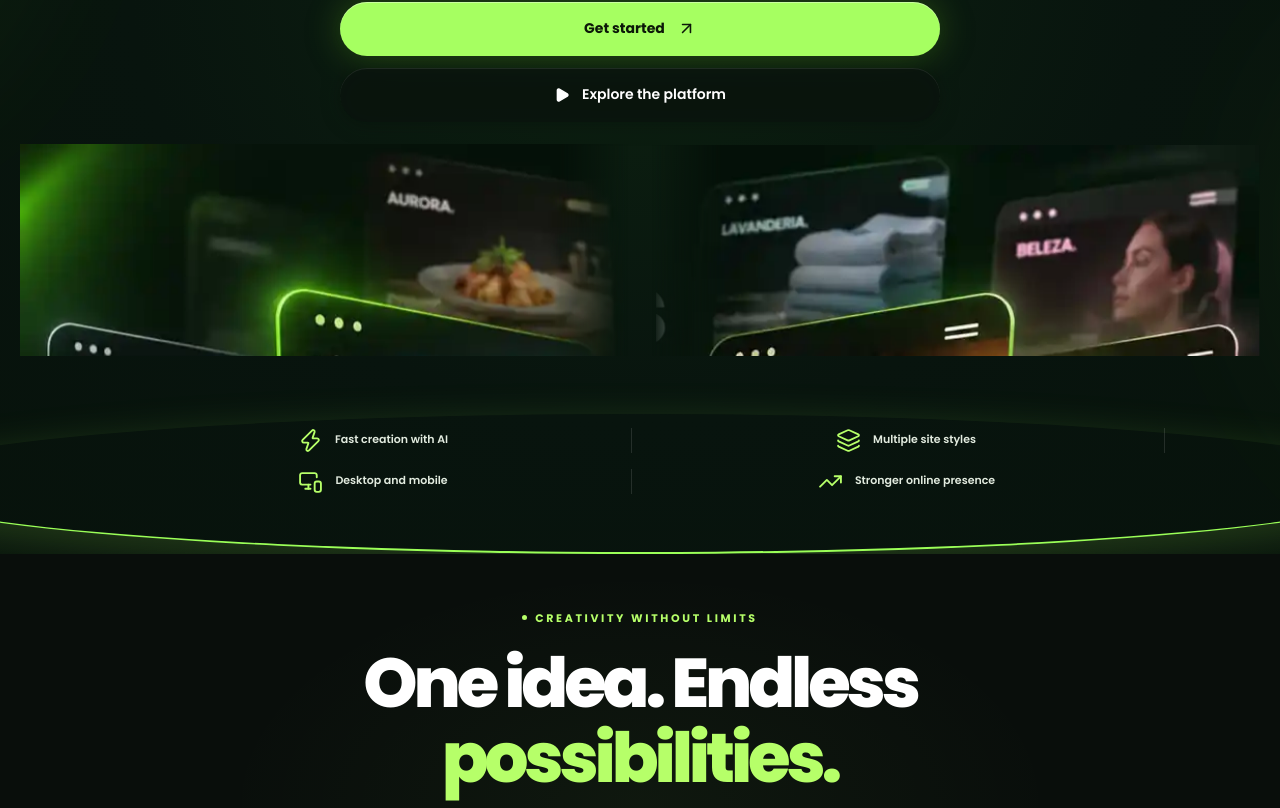
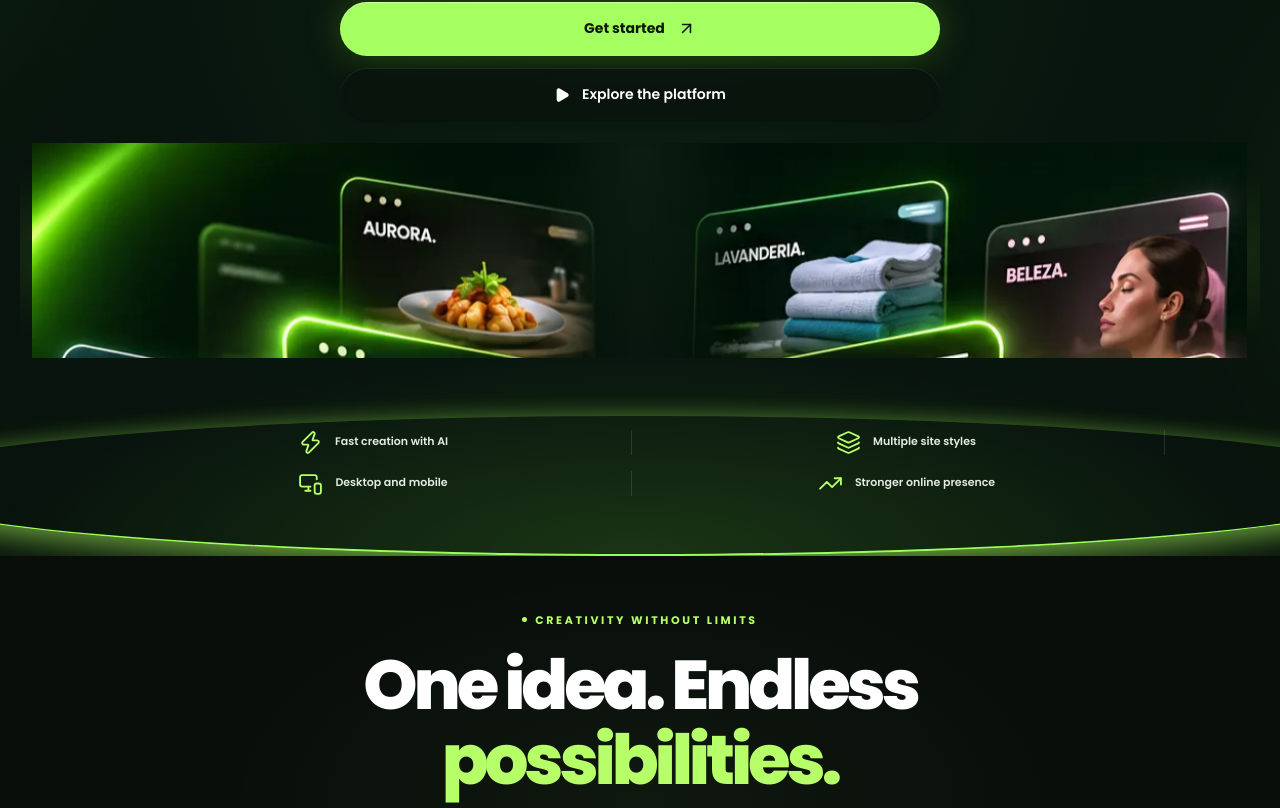
Before and after one commit to dramaflix2026-stack/pagenova-ai, a Next.js app in the folder frontend/: page /teste in a window 1280 px wide. Shown: the part 532-1340 px from the top of the page. Built offline with nearby package versions, Linux system fonts and the light colour scheme.

Commit message:
fix(landing): use sharper original hero artwork for each side, smooth masks and premium green light

```diff
--- a/frontend/src/app/teste/hero-modelo-um.css
+++ b/frontend/src/app/teste/hero-modelo-um.css
@@ -20,6 +20,9 @@
 .pn-premium-cta-secondary{box-shadow:inset 0 1px #ffffff16}
 .pn-premium-benefit:not(:last-child){border-right:1px solid #ffffff1e}
 .pn-premium-arc{box-shadow:0 12px 45px #a7ff572e}
+.pn-premium-stage:before{content:"";position:absolute;pointer-events:none;bottom:0;left:-10%;width:120%;height:31%;background:radial-gradient(ellipse 57% 86% at 50% 100%,#88ff3e24,transparent 75%);z-index:1}
+.pn-premium-arc{box-shadow:0 10px 32px #b4ff6673,0 2px 22px #9cfa4440}
+
 @media(max-width:1023px){.pn-premium-stage{min-height:0;padding-top:38px;padding-bottom:34px}.pn-premium-benefits{margin-top:10px}}
 @media(max-width:639px){.pn-premium-header>div{height:65px}
 .pn-premium-stage{padding:32px 20px 26px}
--- a/frontend/src/app/teste/live-hero-showcase.css
+++ b/frontend/src/app/teste/live-hero-showcase.css
@@ -1,22 +1,19 @@
-.pn9-image-scene{position:absolute;inset:0;overflow:hidden;isolation:isolate;pointer-events:none}
-.pn9-glow{position:absolute;width:38%;height:86%;top:7%;filter:blur(50px);opacity:.6}
-.pn9-glow-left{left:-8%;background:radial-gradient(ellipse,#9cff3a3a,transparent 65%)}
-.pn9-glow-right{right:-8%;background:radial-gradient(ellipse,#9cff3a30,transparent 65%)}
-.pn9-half{position:absolute;top:8%;width:min(32.5vw,620px);height:auto;aspect-ratio:586/625;overflow:hidden;will-change:transform;animation:pn9-float 8s ease-in-out infinite alternate}
-.pn9-half img{display:block;max-width:none;width:200%;height:100%;object-fit:contain;user-select:none}
-.pn9-left{left:-.5%;mask-image:linear-gradient(to right,#000 0%,#000 80%,#000b 88%,transparent 99%);-webkit-mask-image:linear-gradient(to right,#000 0%,#000 80%,#000b 88%,transparent 99%)}
-.pn9-right{right:-.5%;animation-delay:-4s;mask-image:linear-gradient(to left,#000 0%,#000 80%,#000b 88%,transparent 99%);-webkit-mask-image:linear-gradient(to left,#000 0%,#000 80%,#000b 88%,transparent 99%)}
-.pn9-right img{transform:translateX(-50%)}
-.pn9-text-shield{position:absolute;inset:0;z-index:2;background:radial-gradient(ellipse 36% 66% at 50% 46%,#08160ff0 12%,#08160fd6 48%,#08160f66 75%,transparent 100%)}
-@keyframes pn9-float{from{transform:translate3d(0,-5px,0)}to{transform:translate3d(0,8px,0)}}
-@media(min-width:1650px){.pn9-half{width:min(33vw,620px);top:8%;height:auto}.pn9-left{left:-.5%}.pn9-right{right:-.5%}}
-@media(max-width:1180px){.pn9-half{top:15%;width:42vw;height:auto}.pn9-left{left:-8%}.pn9-right{right:-8%}.pn9-text-shield{background:radial-gradient(ellipse 42% 64% at 50% 45%,#08160ff5 10%,#08160fdb 60%,transparent 100%)}}
-.pn9-mobile{position:relative;inset:auto;width:100%;height:218px;overflow:hidden;margin-top:16px}
-.pn9-mobile .pn9-half{top:0;width:49%;height:auto;aspect-ratio:586/625;animation-duration:9s}
-.pn9-mobile .pn9-left{left:0;mask-image:linear-gradient(to right,#000 88%,transparent)}
-.pn9-mobile .pn9-right{right:0;mask-image:linear-gradient(to left,#000 88%,transparent)}
-.pn9-mobile .pn9-half img{width:200%;height:100%;object-fit:contain}
+.pn9-image-scene{position:absolute;inset:0;isolation:isolate;overflow:hidden;pointer-events:none}
+.pn9-glow{position:absolute;top:6%;width:40%;height:85%;filter:blur(54px);opacity:.65}
+.pn9-glow-left{left:-10%;background:radial-gradient(ellipse,#92ff3d48,transparent 70%)}
+.pn9-glow-right{right:-10%;background:radial-gradient(ellipse,#92ff3d3d,transparent 70%)}
+.pn9-half{position:absolute;top:7%;width:min(31.5vw,620px);height:auto;aspect-ratio:580/630;overflow:hidden;will-change:transform;animation:pn9-float 8s ease-in-out infinite alternate}
+.pn9-half img{display:block;width:100%;height:100%;object-fit:cover;object-position:center;max-width:none;image-rendering:auto;user-select:none}
+.pn9-left{left:-1%;-webkit-mask-image:linear-gradient(to right,#000 0%,#000 76%,#000b 84%,transparent 100%);mask-image:linear-gradient(to right,#000 0%,#000 76%,#000b 84%,transparent 100%)}
+.pn9-right{right:-1%;animation-delay:-4s;-webkit-mask-image:linear-gradient(to left,#000 0%,#000 76%,#000b 84%,transparent 100%);mask-image:linear-gradient(to left,#000 0%,#000 76%,#000b 84%,transparent 100%)}
+.pn9-text-shield{position:absolute;inset:0;z-index:2;background:radial-gradient(ellipse 33% 64% at 50% 45%,#07140cfb 12%,#07140ce8 52%,#07140c7d 77%,transparent 100%)}
+@keyframes pn9-float{from{transform:translate3d(0,-3px,0)}to{transform:translate3d(0,8px,0)}}
+@media(max-width:1200px){.pn9-half{width:42vw;top:13%}.pn9-left{left:-9%}.pn9-right{right:-9%}.pn9-text-shield{background:radial-gradient(ellipse 44% 68% at 50% 45%,#07140cfa 12%,#07140ce8 56%,transparent 100%)}}
+.pn9-mobile{position:relative;inset:auto;width:100%;height:222px;overflow:hidden;margin-top:14px}
+.pn9-mobile .pn9-half{top:0;width:48%;height:auto;aspect-ratio:580/630;animation-duration:9s}
+.pn9-mobile .pn9-left{left:1%;-webkit-mask-image:linear-gradient(to right,#000 84%,transparent 100%);mask-image:linear-gradient(to right,#000 84%,transparent 100%)}
+.pn9-mobile .pn9-right{right:1%;-webkit-mask-image:linear-gradient(to left,#000 84%,transparent 100%);mask-image:linear-gradient(to left,#000 84%,transparent 100%)}
 .pn9-mobile .pn9-text-shield{background:none}
 .pn9-mobile .pn9-glow{top:15%;height:75%;filter:blur(24px)}
-@media(max-width:430px){.pn9-mobile{height:194px}.pn9-mobile .pn9-half{height:auto}}
+@media(max-width:430px){.pn9-mobile{height:194px}}
 @media(prefers-reduced-motion:reduce){.pn9-half{animation:none}}
--- a/frontend/src/app/teste/live-hero-showcase.tsx
+++ b/frontend/src/app/teste/live-hero-showcase.tsx
@@ -14,10 +14,10 @@ export function LiveHeroShowcase({ mobile = false }: { lang: Lang; mobile?: bool
       <div className="pn9-glow pn9-glow-left" />
       <div className="pn9-glow pn9-glow-right" />
       <div className="pn9-half pn9-left">
-        <img src="/landing-hero/approved-side-panels.webp" alt="" decoding="async" draggable={false}/>
+        <img src="/landing-hero/hero-left-hd.webp" alt="" decoding="async" draggable={false} fetchPriority="high"/>
       </div>
       <div className="pn9-half pn9-right">
-        <img src="/landing-hero/approved-side-panels.webp" alt="" decoding="async" draggable={false}/>
+        <img src="/landing-hero/hero-right-hd.webp" alt="" decoding="async" draggable={false} fetchPriority="high"/>
       </div>
       <div className="pn9-text-shield"/>
     </div>
```
Also changed, not shown: frontend/public/landing-hero/hero-left-hd.webp (added), frontend/public/landing-hero/hero-right-hd.webp (added).
